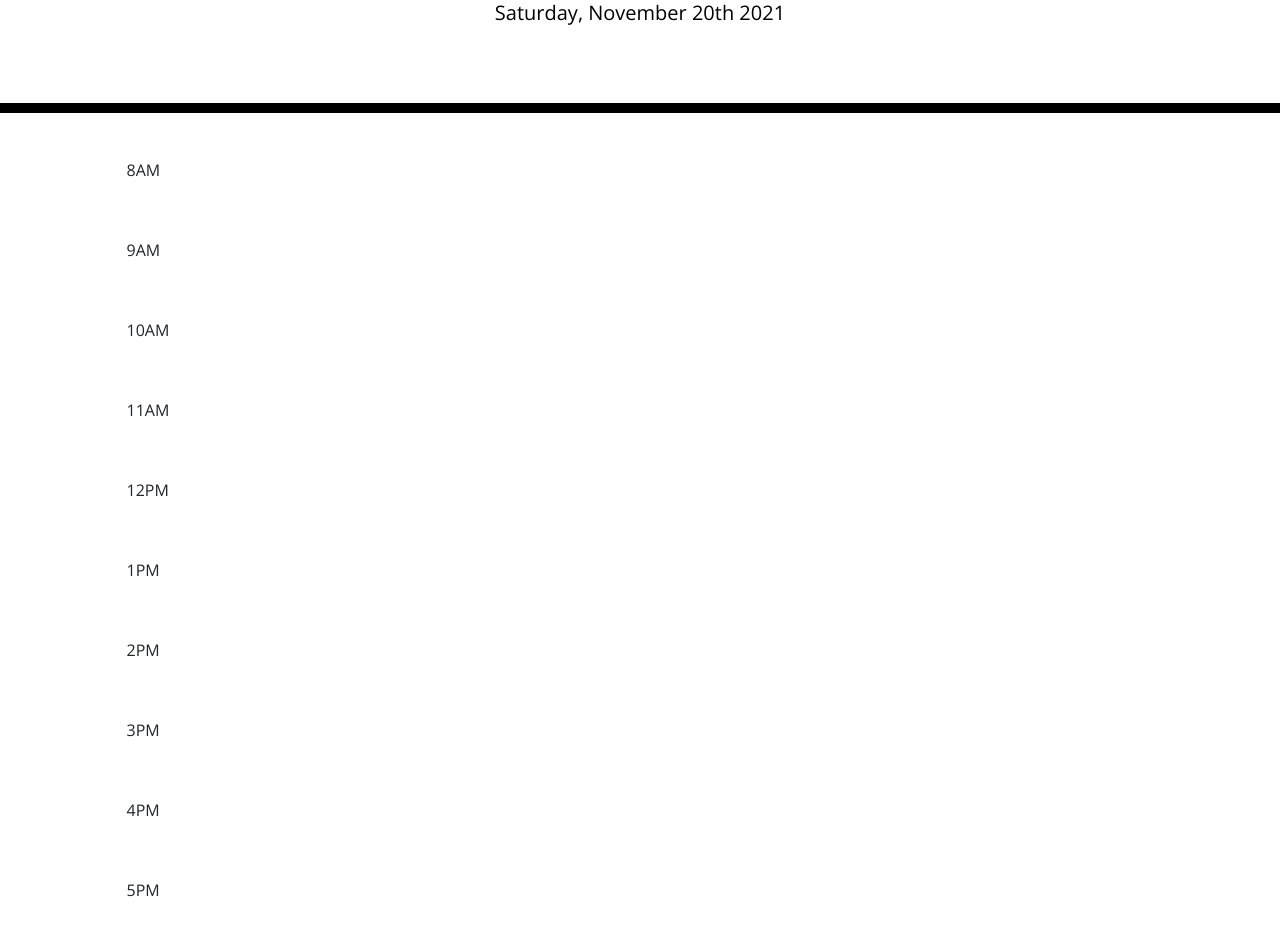
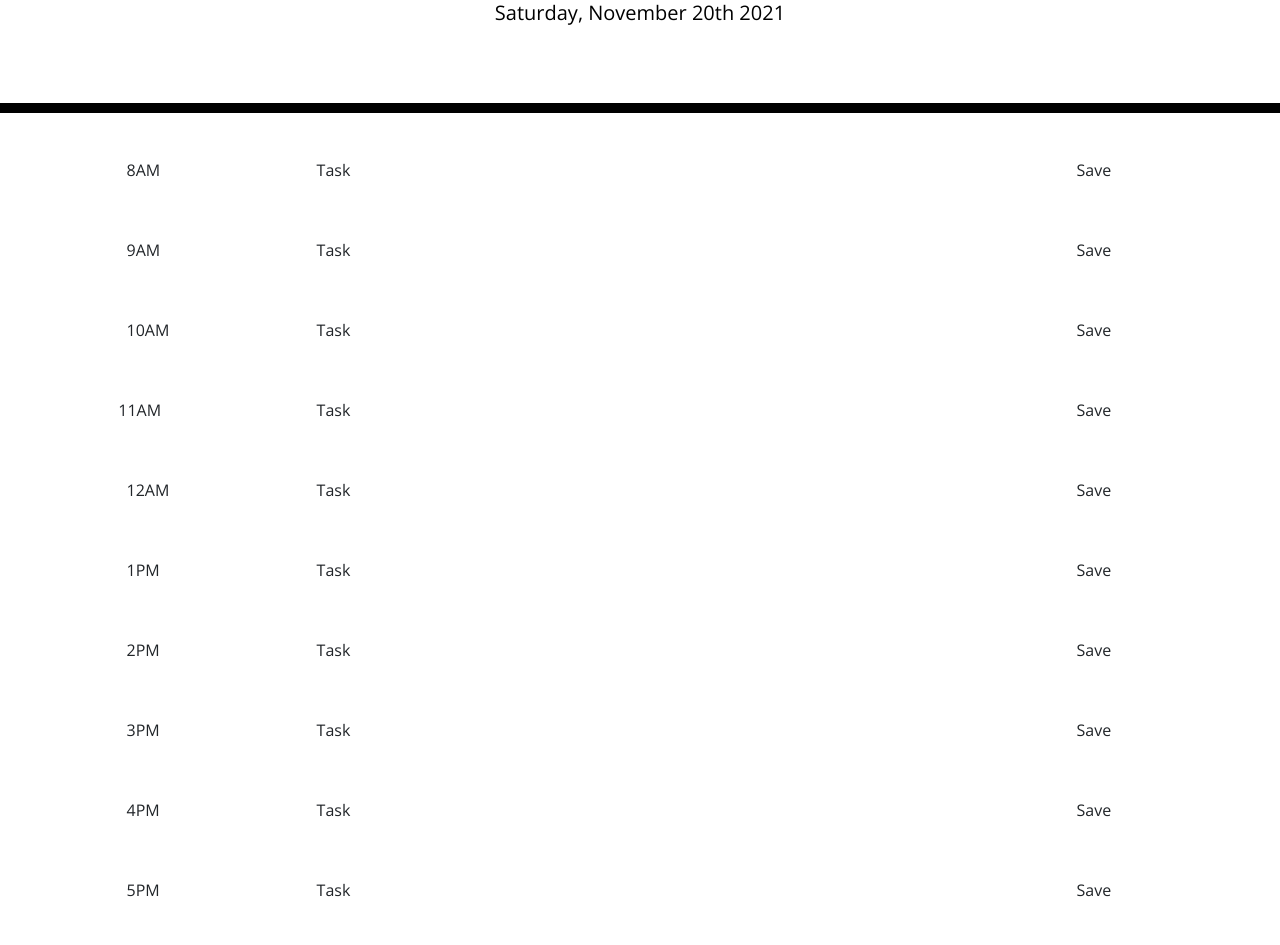
Before and after one commit to AdamCampeau/work-day-scheduler, a plain HTML site: page index.html in a window 1280 px wide. Shown: the part 191-1136 px from the top of the page. Drawn offline with nearby package versions, Linux system fonts and the light colour scheme.

Commit message:
update row <- column <- content

```diff
--- a/index.html
+++ b/index.html
@@ -32,36 +32,114 @@
     <div class="container">
       <!-- Timeblocks go here -->
       <!-- there is probably an easier way to do this -->
-      <div class="col-3">
-        <div class ="row">
+      <div class="row">
+        <div class ="col">
           8AM
         </div>
-        <div class ="row">
+        <div class="col-8">
+          Task
+        </div>
+        <div class ="col">
+          Save
+        </div>
+      </div>
+      <div class="row">
+        <div class ="col">
           9AM
         </div>
-        <div class ="row">
+        <div class="col-8">
+          Task
+        </div>
+        <div class ="col">
+          Save
+        </div>
+      </div>
+      <div class="row">
+        <div class ="col">
           10AM
         </div>
-        <div class ="row">
-          11AM
+        <div class="col-8">
+          Task
         </div>
-        <div class ="row">
-          12PM
+        <div class ="col">
+          Save
         </div>
-        <div class ="row">
+      </div>
+      <div class="row">
+        <div class ="col">
+        11AM
+        </div>
+        <div class="col-8">
+          Task
+        </div>
+        <div class ="col">
+          Save
+        </div>
+      </div>
+      <div class="row">
+        <div class ="col">
+          12AM
+        </div>
+        <div class="col-8">
+          Task
+        </div>
+        <div class ="col">
+          Save
+        </div>
+      </div>
+      <div class="row">
+        <div class ="col">
           1PM
         </div>
-        <div class ="row">
+        <div class="col-8">
+          Task
+        </div>
+        <div class ="col">
+          Save
+        </div>
+      </div>
+      <div class="row">
+        <div class ="col">
           2PM
         </div>
-        <div class ="row">
+        <div class="col-8">
+          Task
+        </div>
+        <div class ="col">
+          Save
+        </div>
+      </div>
+      <div class="row">
+        <div class ="col">
           3PM
         </div>
-        <div class ="row">
+        <div class="col-8">
+          Task
+        </div>
+        <div class ="col">
+          Save
+        </div>
+      </div>
+      <div class="row">
+        <div class ="col">
           4PM
         </div>
-        <div class ="row">
+        <div class="col-8">
+          Task
+        </div>
+        <div class ="col">
+          Save
+        </div>
+      </div>
+      <div class="row">
+        <div class ="col">
           5PM
+        </div>
+        <div class="col-8">
+          Task
+        </div>
+        <div class ="col">
+          Save
         </div>
       </div>
     </div>
```
Also changed, not shown: assets/js/single.js (+6 -4 lines).
